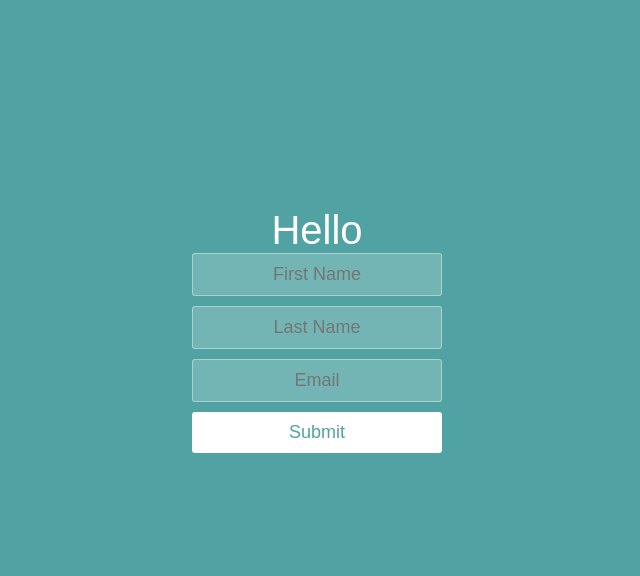
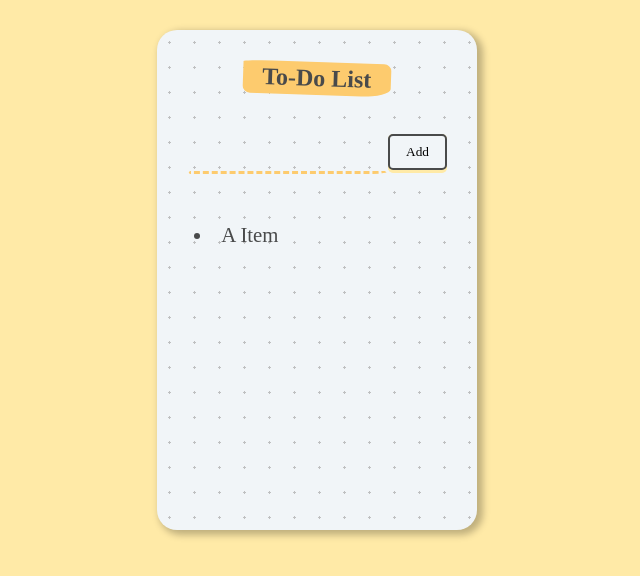
Before and after one commit to nagamine-ken/react-bootcamp, a React (Create React App) app: page / in a window 1280 px wide. Shown: the top 576 px of the page, without its empty margins (323-963 px from the left). Built offline with nearby package versions, Linux system fonts and the light colour scheme.

Commit message:
spread operator practice

```diff
--- a/src/App.css
+++ b/src/App.css
@@ -246,7 +246,7 @@ button {
 
 /* Event handler excercise: */
 
-* {
+/* * {
   box-sizing: border-box;
   margin: 0;
   padding: 0;
@@ -298,4 +298,89 @@ button {
   border-radius: 3px;
   width: 250px;
   font-size: 18px;
+} */
+
+
+
+
+/* To-do list for Spread Operator: */
+
+body {
+  background-color: #ffeaa7;
+  min-height: 70vh;
+  padding: 1rem;
+  box-sizing: border-box;
+  display: flex;
+  justify-content: center;
+  align-items: center;
+  color: hsl(198, 1%, 29%);
+  font-family: "Architects Daughter", cursive;
+  text-align: center;
+  font-size: 130%;
 }
+
+.container {
+  width: 100%;
+  height: auto;
+  min-height: 500px;
+  max-width: 500px;
+  min-width: 250px;
+  background: #f1f5f8;
+  background-image: radial-gradient(#bfc0c1 7.2%, transparent 0);
+  background-size: 25px 25px;
+  border-radius: 20px;
+  box-shadow: 4px 3px 7px 2px #00000040;
+  padding: 1rem;
+  box-sizing: border-box;
+}
+.heading {
+  display: flex;
+  align-items: center;
+  justify-content: center;
+  margin-bottom: 1rem;
+}
+.heading h1 {
+  transform: rotate(2deg);
+  padding: 0.2rem 1.2rem;
+  border-radius: 20% 5% 20% 5%/5% 20% 25% 20%;
+  background-color: #fdcb6e;
+  font-size: 1.5rem;
+}
+
+.form input {
+  box-sizing: border-box;
+  background-color: transparent;
+  padding: 0.7rem;
+  border-bottom-right-radius: 15px 3px;
+  border-bottom-left-radius: 3px 15px;
+  border: solid 3px transparent;
+  border-bottom: dashed 3px #fdcb6e;
+  font-family: "Architects Daughter", cursive;
+  font-size: 1rem;
+  color: hsla(260, 2%, 25%, 0.7);
+  width: 70%;
+  margin-bottom: 20px;
+}
+
+button {
+  padding: 0;
+  border: none;
+  font-family: "Architects Daughter", cursive;
+  text-decoration: none;
+  padding-bottom: 3px;
+  border-radius: 5px;
+  background-color: #ffeaa7;
+}
+button span {
+  background: #f1f5f8;
+  display: block;
+  padding: 0.5rem 1rem;
+  border-radius: 5px;
+  border: 2px solid hsl(198, 1%, 29%);
+}
+
+li {
+  text-align: left;
+  position: relative;
+  padding: 0.5rem;
+}
--- a/src/App.js
+++ b/src/App.js
@@ -188,60 +188,130 @@ import Form from "./Form";
 // }
 
 
+// function App() {
+//   const [contact, setContact] = useState({
+//     fName: "",
+//     lName: "",
+//     email: ""
+//   });
+
+//   function handleChange(event){
+//     //name and value of the <input> elements:
+//     let {name, value} = event.target
+
+//     console.log(name)
+//     console.log(value)
+
+//     setContact(prevState => {
+//       if (name === "fName"){
+//         return {
+//           fName: value,
+//           lName: prevState.lName,
+//           email: prevState.email
+//         }
+//       } else if (name === "lName"){
+//         return {
+//           fName: prevState.fName,
+//           lName: value,
+//           email: prevState.email
+//         }
+//       } else if (name === "email"){
+//         return {
+//           fName: prevState.fName,
+//           lName: prevState.lName,
+//           email: value
+//         }
+//       }
+//     })
+
+//   }
+
+
+//   return (
+//     <div className="container">
+//       <h1>
+//         Hello {contact.fName} {contact.lName}
+//       </h1>
+//       <p>{contact.email}</p>
+
+//       <form>
+//         <input name="fName" onChange={handleChange} placeholder="First Name" value={contact.fName}/>
+//         <input name="lName" onChange={handleChange} placeholder="Last Name" value={contact.lName}/>
+//         <input name="email" onChange={handleChange} placeholder="Email" value={contact.email}/>
+//         <button>Submit</button>
+//       </form>
+//     </div>
+//   );
+// }
+
+// function App() {
+//   const [contact, setContact] = useState({
+//     fName: "",
+//     lName: "",
+//     email: ""
+//   });
+
+//   function handleChange(event){
+//     //name and value of the <input> elements:
+//     let {name, value} = event.target
+
+//     console.log(name)
+//     console.log(value)
+
+//     setContact(prevState => {
+//       return {
+//         ...prevState,
+//         [name]: value
+//       }
+//     })
+
+//   }
+
+
+//   return (
+//     <div className="container">
+//       <h1>
+//         Hello {contact.fName} {contact.lName}
+//       </h1>
+//       <p>{contact.email}</p>
+
+//       <form>
+//         <input name="fName" onChange={handleChange} placeholder="First Name" value={contact.fName}/>
+//         <input name="lName" onChange={handleChange} placeholder="Last Name" value={contact.lName}/>
+//         <input name="email" onChange={handleChange} placeholder="Email" value={contact.email}/>
+//         <button>Submit</button>
+//       </form>
+//     </div>
+//   );
+// }
+
+
+
 function App() {
-  const [contact, setContact] = useState({
-    fName: "",
-    lName: "",
-    email: ""
-  });
 
-  function handleChange(event){
-    //name and value of the <input> elements:
-    let {name, value} = event.target
 
-    console.log(name)
-    console.log(value)
 
-    setContact(prevState => {
-      if (name === "fName"){
-        return {
-          fName: value,
-          lName: prevState.lName,
-          email: prevState.email
-        }
-      } else if (name === "lName"){
-        return {
-          fName: prevState.fName,
-          lName: value,
-          email: prevState.email
-        }
-      } else if (name === "email"){
-        return {
-          fName: prevState.fName,
-          lName: prevState.lName,
-          email: value
-        }
-      }
-    })
-
-  }
 
 
   return (
     <div className="container">
-      <h1>
-        Hello {contact.fName} {contact.lName}
-      </h1>
-      <p>{contact.email}</p>
-
-      <form>
-        <input name="fName" onChange={handleChange} placeholder="First Name" value={contact.fName}/>
-        <input name="lName" onChange={handleChange} placeholder="Last Name" value={contact.lName}/>
-        <input name="email" onChange={handleChange} placeholder="Email" value={contact.email}/>
-        <button>Submit</button>
-      </form>
+      <div className="heading">
+        <h1>To-Do List</h1>
+      </div>
+      <div className="form">
+        <input type="text" />
+        <button>
+          <span>Add</span>
+        </button>
+      </div>
+      <div>
+        <ul>
+          <li>A Item</li>
+        </ul>
+      </div>
     </div>
   );
 }
 
+
 export default App;
```
